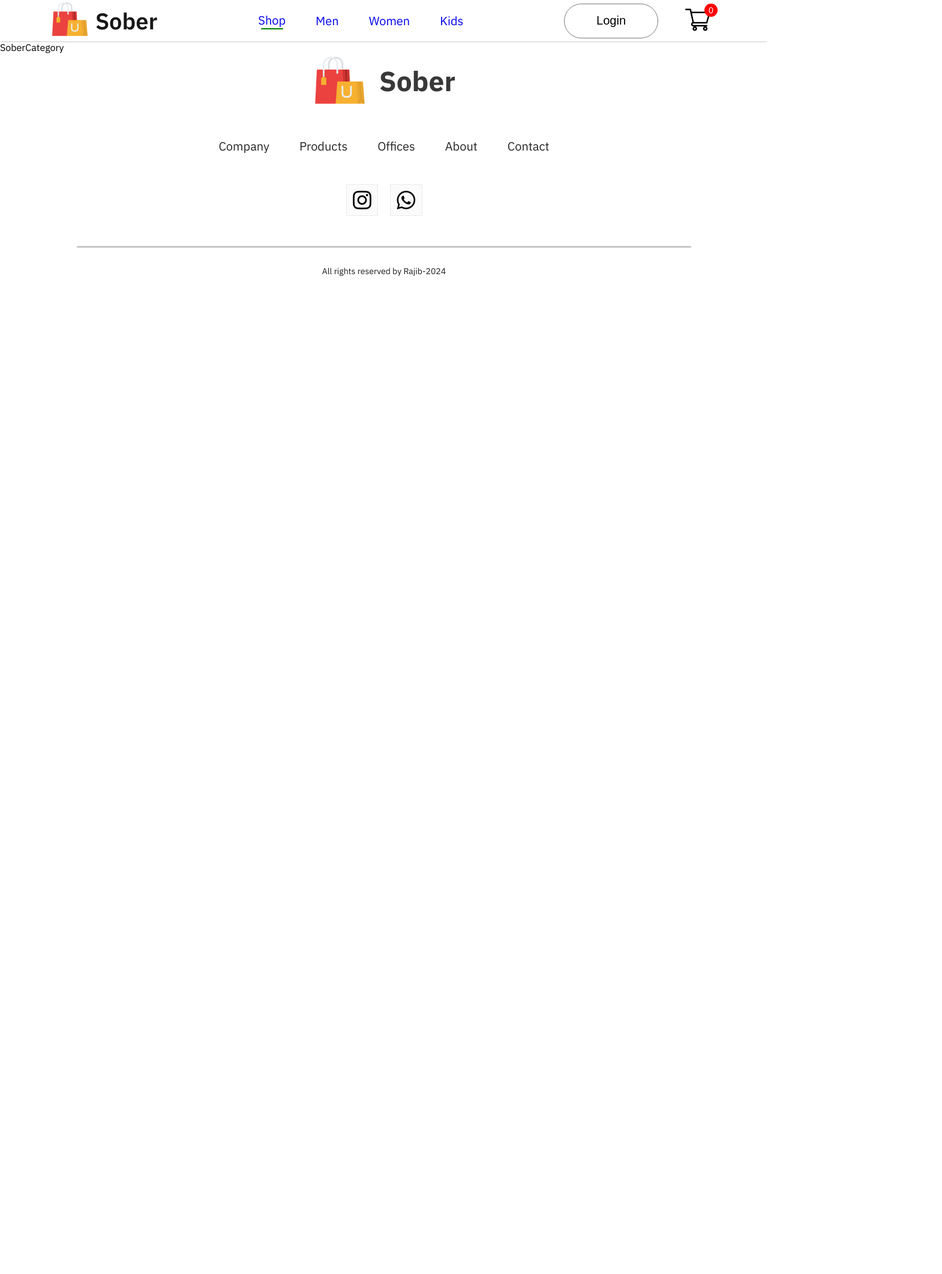
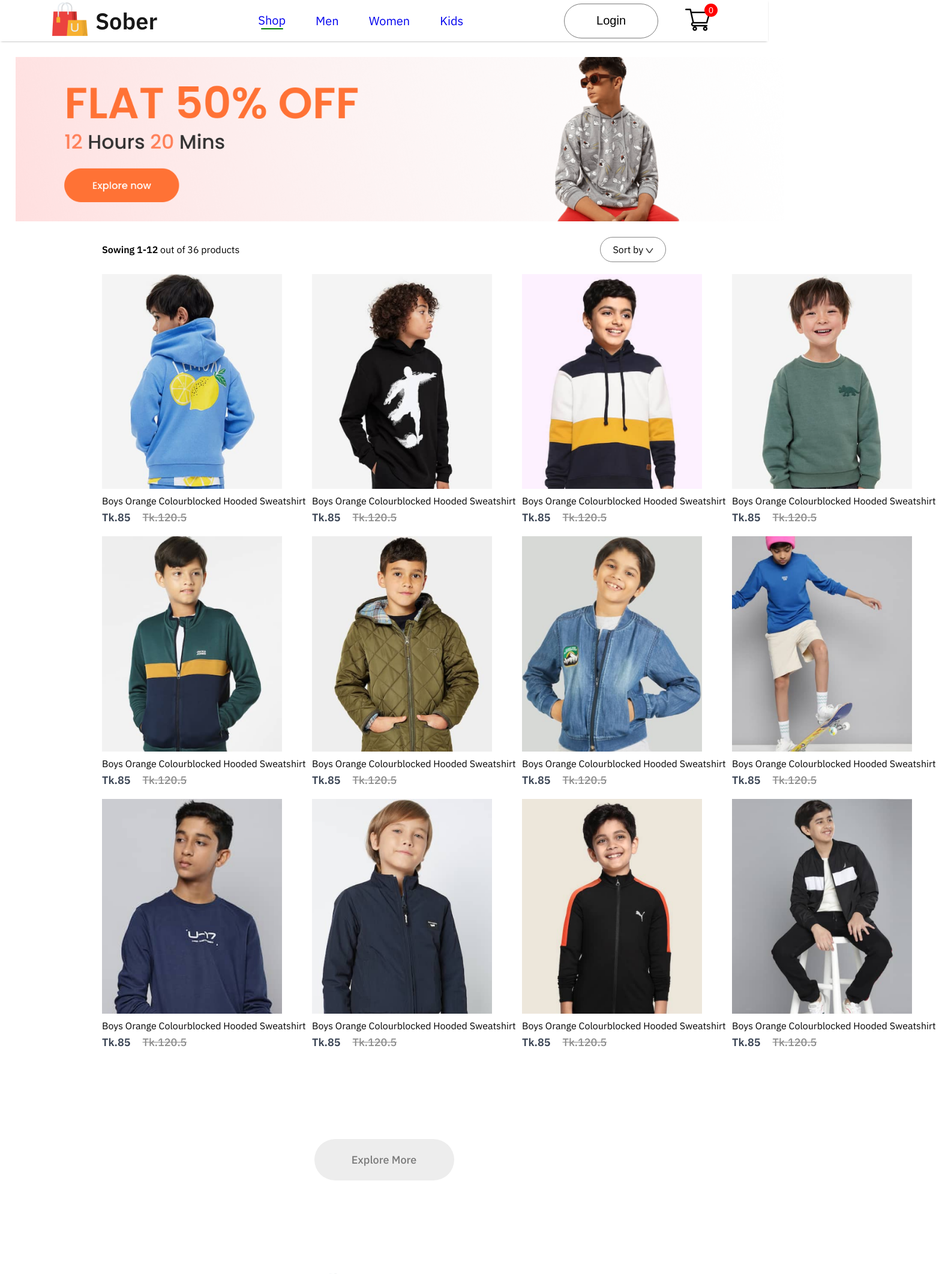
Before and after one commit to saidul-islam-rajib/E-Commerce, a React (Create React App) app in the folder frontend/: page /kids in a window 1280 px wide. Shown: the top 2124 px of the page at 60% size, 1570 px wide, since content can reach past the window. Before the commit the page ends 800 px from the top, so only its background shows below. Built offline with nearby package versions, Linux system fonts and the light colour scheme.

Commit message:
Added category wise filter functionality

```diff
--- a/frontend/src/App.js
+++ b/frontend/src/App.js
@@ -8,6 +8,9 @@
 import { Cart } from './Pages/Cart'
 import { Authentication } from './Pages/Authentication'
 import { Footer } from './Components/Footer/Footer';
+import men_banner from './Components/Assets/banner_mens.png'
+import women_banner from './Components/Assets/banner_women.png'
+import kid_banner from './Components/Assets/banner_kids.png'
 
 
 function App() {
@@ -17,9 +20,9 @@
         <Navbar />
         <Routes>
           <Route path='/' element={<Home />} />
-          <Route path='/mens' element={<SoberCategory category="mens" />} />
-          <Route path='/womens' element={<SoberCategory category="womens" />} />
-          <Route path='/kids' element={<SoberCategory category="kids" />} />
+          <Route path='/mens' element={<SoberCategory banner={men_banner} category="men" />} />
+          <Route path='/womens' element={<SoberCategory banner={women_banner} category="women" />} />
+          <Route path='/kids' element={<SoberCategory banner={kid_banner} category="kid" />} />
           <Route path='product' element={<Product />} >
             <Route path=':productId' element={<Product />} />
           </Route>
--- /dev/null
+++ b/frontend/src/Context/HomeContext.jsx
@@ -0,0 +1,16 @@
+import React, { createContext } from 'react'
+import all_product from "../Components/Assets/all_product";
+
+export const HomeContext = createContext(null);
+
+const HomeContextProvider = (props) => {
+    const contextValue = {all_product};
+
+    return(
+        <HomeContext.Provider value={contextValue}>
+            {props.children}
+        </HomeContext.Provider>
+    )
+}
+
+export default HomeContextProvider;
--- /dev/null
+++ b/frontend/src/Pages/CSS/SoberCategory.css
@@ -0,0 +1,41 @@
+.sober-category img {
+  max-width: 100%;
+  height: auto;
+}
+.sobercategory-banner{
+  display: block;
+  margin: 2% 2% 2% 2%;
+}
+.sobercategory-indexSort{
+  display: flex;
+  margin: 0px 170px;
+  justify-content: space-between;
+  align-items: center;
+}
+.sobercategory-sort{
+  padding: 10px 20px;
+  border-radius: 40px;
+  border: 1px solid #888;
+}
+.sobercategory-indexSort p span{
+  font-weight: 600;
+}
+.sobercategory-products{
+  margin: 20px 170px;
+  display: grid;
+  grid-template-columns: 1fr 1fr 1fr 1fr;
+  row-gap: 20px;
+}
+.sobercategory-loadmore{
+  display: flex;
+  justify-content: center;
+  align-items: center;
+  margin: 150px auto;
+  width: 233px;
+  height: 69px;
+  border-radius: 75px;
+  background: #ededed;
+  color: #787878;
+  font-size: 18px;
+  font-weight: 500;
+}
--- a/frontend/src/Pages/SoberCategory.jsx
+++ b/frontend/src/Pages/SoberCategory.jsx
@@ -1,7 +1,36 @@
-import React from 'react'
+import React, { useContext } from 'react'
+import './CSS/SoberCategory.css'
+import { HomeContext } from '../Context/HomeContext'
+import dropdown_icon from '../Components/Assets/dropdown_icon.png'
+import { Item } from '../Components/Items/Item'
 
-export const SoberCategory = () => {
+export const SoberCategory = (props) => {
+  const { all_product } = useContext(HomeContext);
   return (
-    <div>SoberCategory</div>
+    <div className='sober-category'>
+      <img className='sobercategory-banner' src={props.banner} alt="" />
+      <div className="sobercategory-indexSort">
+        <p>
+          <span>Sowing 1-12</span> out of 36 products
+        </p>
+        <div className="sobercategory-sort">
+          Sort by <img src={dropdown_icon} alt="" />
+        </div>
+      </div>
+
+      <div className="sobercategory-products">
+        {all_product.map((item, i) => {
+          if(props.category === item.category){
+            return <Item key={i} id={item.id} name={item.name} image={item.image} new_price={item.new_price} old_price={item.old_price} />
+          }else{
+            return null;
+          }
+        })}
+      </div>
+
+      <div className="sobercategory-loadmore">
+        Explore More
+      </div>
+    </div>
   )
 }
```
Also changed, not shown: frontend/src/Components/Assets/all_product.js (+4 -4 lines), frontend/src/index.js (+3 -5 lines).
